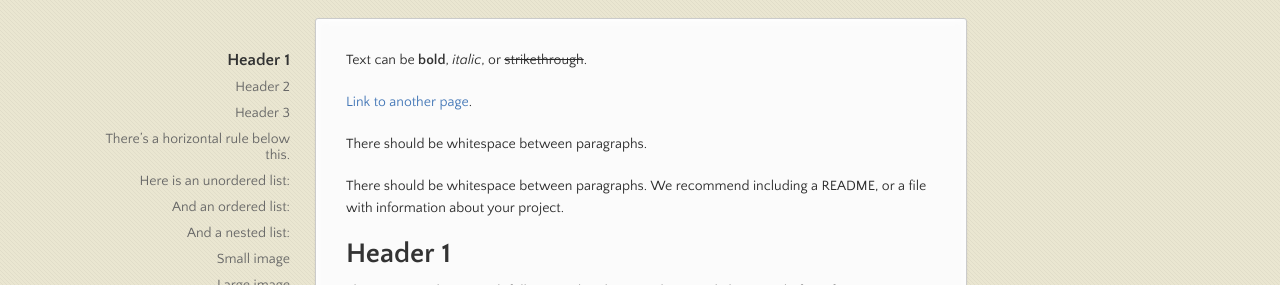
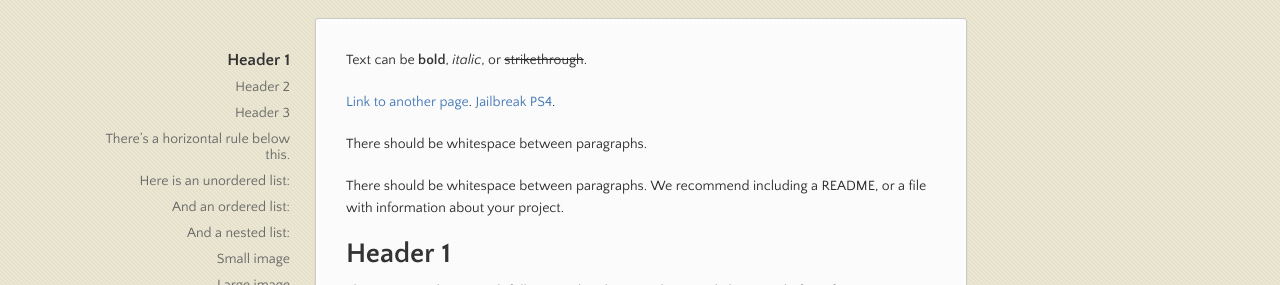
Before and after one commit to zaycorp/home-page, a Jekyll site: the page built from index.md, in a window 1280 px wide and 900 px high. Shown: the part 172-457 px from the top of the window. Built offline with Jekyll 4.4.1, drawn with Linux system fonts in a browser that asks for light colours.

Commit message:
Update index.md

```diff
--- a/index.md
+++ b/index.md
@@ -5,6 +5,7 @@ layout: default
 Text can be **bold**, _italic_, or ~~strikethrough~~.
 
 [Link to another page](./another-page.html).
+[Jailbreak PS4](./_layout/index.html).
 
 There should be whitespace between paragraphs.
 
```
